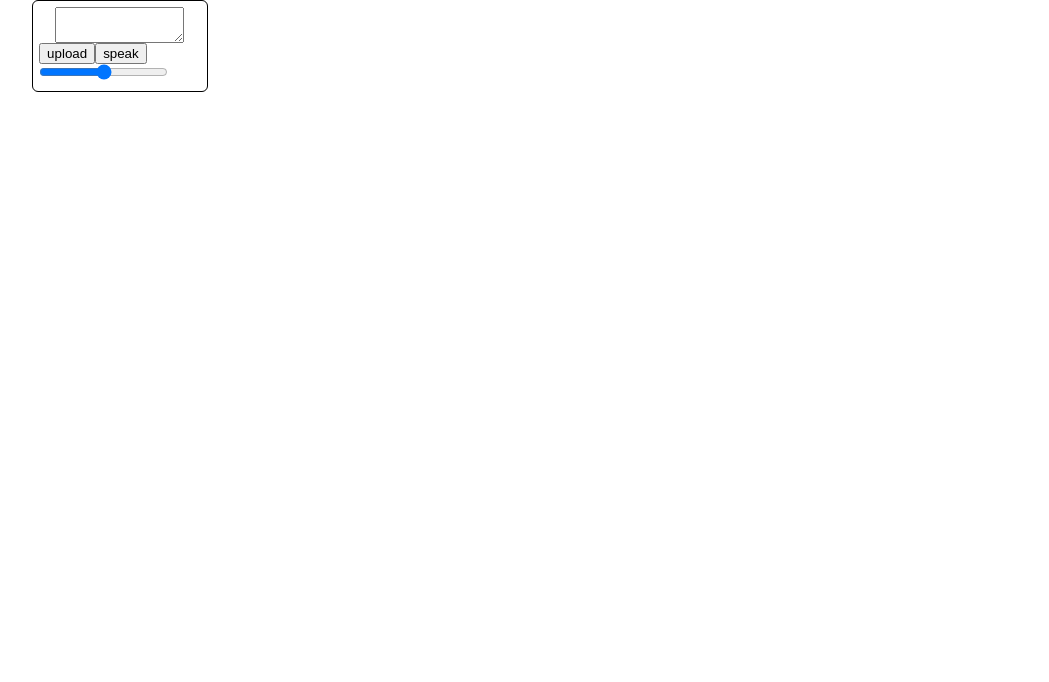
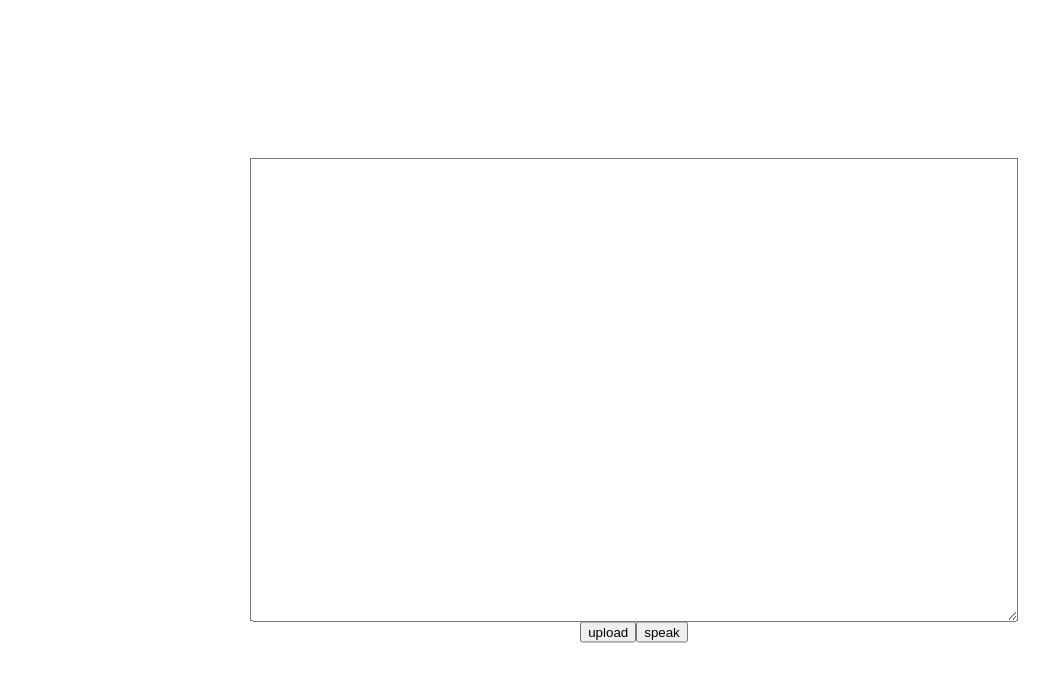
Before and after one commit to Lucius-coder/leetcode, a React (Vite) app in the folder text-to-speech/: page / in a window 1280 px wide. Shown: the top 682 px of the page, without its empty margins (6-1055 px from the left). Built offline with nearby package versions, Linux system fonts and the light colour scheme.

Commit message:
refactored the code and improved the css

```diff
--- a/text-to-speech/src/App.css
+++ b/text-to-speech/src/App.css
@@ -6,6 +6,10 @@
 }
 
 .wrapper{
+    position:absolute;
+    top:50%;
+    left:50%;
+    transform:translate(-50%,-50%);
     width: 70%;
     margin:0 auto;
 
@@ -15,13 +19,15 @@
     justify-content: center;
       align-items: center;
      flex-direction: column;
-     border: 1px solid black;
+
      border-radius: 6px;
-     padding:0.4em;
+
 
 }
 .text{
-    width: 80%;
+    width: clamp(50vw,60vw,65vw);
+    height:58vh;
+    outline:none;
 }
 
 #file{
--- a/text-to-speech/src/App.jsx
+++ b/text-to-speech/src/App.jsx
@@ -1,27 +1,14 @@
 import { useState } from 'react'
-import speak from "./scripts/speechScript.js";
-import UploadScript from './scripts/uploadScript.js';
-import {checkTextTospeechApiInTheBrowser} from "./scripts/speechScript.js";
-import './App.css'
+import TextField from './textField.jsx';
+
 
 function App() {
 
-window.addEventListener("load",checkTextTospeechApiInTheBrowser)
 
     return (
-    <><div className="wrapper">
-      <div className='textarea'>
-    <textarea name="text" id="" className="text"></textarea>
-    <input type="file" name="" id="file" />
-    <div className="buttonContainer">
-   <button onClick={()=>{UploadScript("#file")
-}}>upload</button><button onClick={speak}>speak</button>
-   <input type="range" name="" id="" />
-    </div>
+    <>
 
-    </div>
-    </div>
-
+  <TextField></TextField>
 
     </>
   )
--- a/text-to-speech/src/scripts/speechScript.js
+++ b/text-to-speech/src/scripts/speechScript.js
@@ -9,5 +9,6 @@ export function checkTextTospeechApiInTheBrowser(){
 export default function speak(){
     const text=document.querySelector(".text").value
     const utterance =new SpeechSynthesisUtterance(text)
+    console.dir(utterance)
     speechSynthesis.speak(utterance)
 }
--- /dev/null
+++ b/text-to-speech/src/textField.jsx
@@ -0,0 +1,26 @@
+import React from 'react'
+import speak from "./scripts/speechScript.js";
+import UploadScript from './scripts/uploadScript.js';
+import {checkTextTospeechApiInTheBrowser} from "./scripts/speechScript.js";
+import './App.css'
+export default function
+textField() {
+    window.addEventListener("load",checkTextTospeechApiInTheBrowser)
+
+  return (
+    <>
+    <div className="wrapper">
+      <div className='textarea'>
+    <textarea name="text" id="" className="text"></textarea>
+    <input type="file" name="" id="file" />
+    <div className="buttonContainer">
+   <button onClick={()=>{UploadScript("#file")
+}}>upload</button><button onClick={speak}>speak</button>
+
+    </div>
+
+    </div>
+    </div>
+    </>
+  )
+}
```
